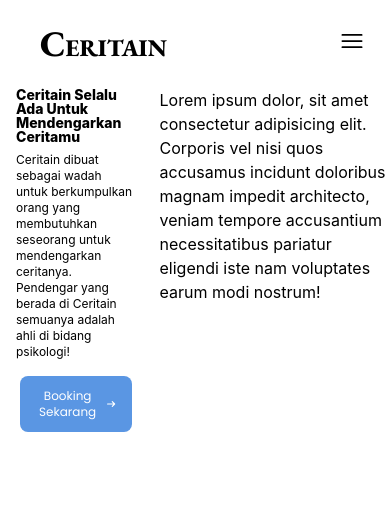
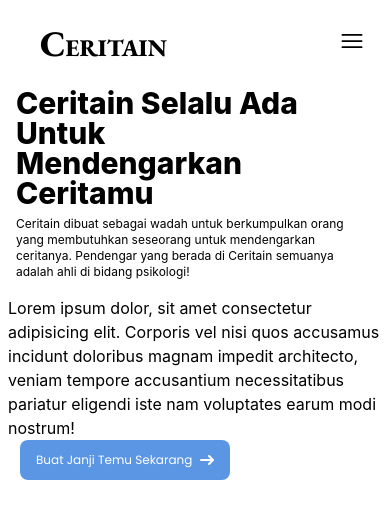
Before and after one commit to AhmadAzkia/ceritain, a React (Create React App) app: page / in a window 390 px wide. Shown: the top 518 px of the page. Built offline with nearby package versions, Linux system fonts and the light colour scheme; a web font is replaced by a local one.

Commit message:
update jumbotron

```diff
--- a/src/components/Jumbotron.js
+++ b/src/components/Jumbotron.js
@@ -2,24 +2,17 @@
 
 function Jumbotron() {
   return (
-    <div className="flex">
+    <div>
+      <div className="md:flex">
+
         <div className="md:p-8">
           <div>
-          <h1 className="px-4 mb-2 text-sm font-extrabold leading-none md:text-5xl">
-            Ceritain Selalu Ada Untuk Mendengarkan Ceritamu
+            <h1 className="px-4 mb-2 text-3xl font-extrabold leading-none md:text-5xl">
+              Ceritain Selalu Ada <br /> Untuk <br />Mendengarkan <br />Ceritamu
             </h1>
             <p className="px-4 mb-4 md:mb-0 sm:px-4 text-xs md:text-sm md:text-base">
               Ceritain dibuat sebagai wadah untuk berkumpulkan orang yang membutuhkan seseorang untuk mendengarkan ceritanya. Pendengar yang berada di Ceritain semuanya adalah ahli di bidang psikologi!
             </p>
-        </div>
-
-        <div>
-          <a href="#" class="inline-flex justify-center items-center mx-5 py-3 px-4 text-xs text-center text-white rounded-lg bg-[#5A96E3] hover:bg-blue-800 md:mx-20 md:text-sm fontLoginn">
-            Booking Sekarang
-            <svg class="w-3.5 h-3.5 ml-2" aria-hidden="true" xmlns="http://www.w3.org/2000/svg" fill="none" viewBox="0 0 14 10">
-              <path stroke="currentColor" stroke-linecap="round" stroke-linejoin="round" stroke-width="2" d="M1 5h12m0 0L9 1m4 4L9 9" />
-            </svg>
-          </a>
           </div>
         </div>
 
@@ -28,7 +21,16 @@
             Lorem ipsum dolor, sit amet consectetur adipisicing elit. Corporis vel nisi quos accusamus incidunt doloribus magnam impedit architecto, veniam tempore accusantium necessitatibus pariatur eligendi iste nam voluptates earum modi nostrum!
           </p>
         </div>
+      </div>
 
+      <div>
+        <a href="#" class="inline-flex justify-center items-center mx-5 py-3 px-4 text-xs text-center text-white rounded-lg bg-[#5A96E3] hover:bg-blue-800 md:mx-20 md:text-sm fontLoginn">
+          Buat Janji Temu Sekarang
+          <svg class="w-3.5 h-3.5 ml-2" aria-hidden="true" xmlns="http://www.w3.org/2000/svg" fill="none" viewBox="0 0 14 10">
+            <path stroke="currentColor" stroke-linecap="round" stroke-linejoin="round" stroke-width="2" d="M1 5h12m0 0L9 1m4 4L9 9" />
+          </svg>
+        </a>
+      </div>
     </div>
   );
 }
```
Also changed, not shown: public/index.html (line endings or trailing spaces). Lines whose indentation alone changed are shown as unchanged.
